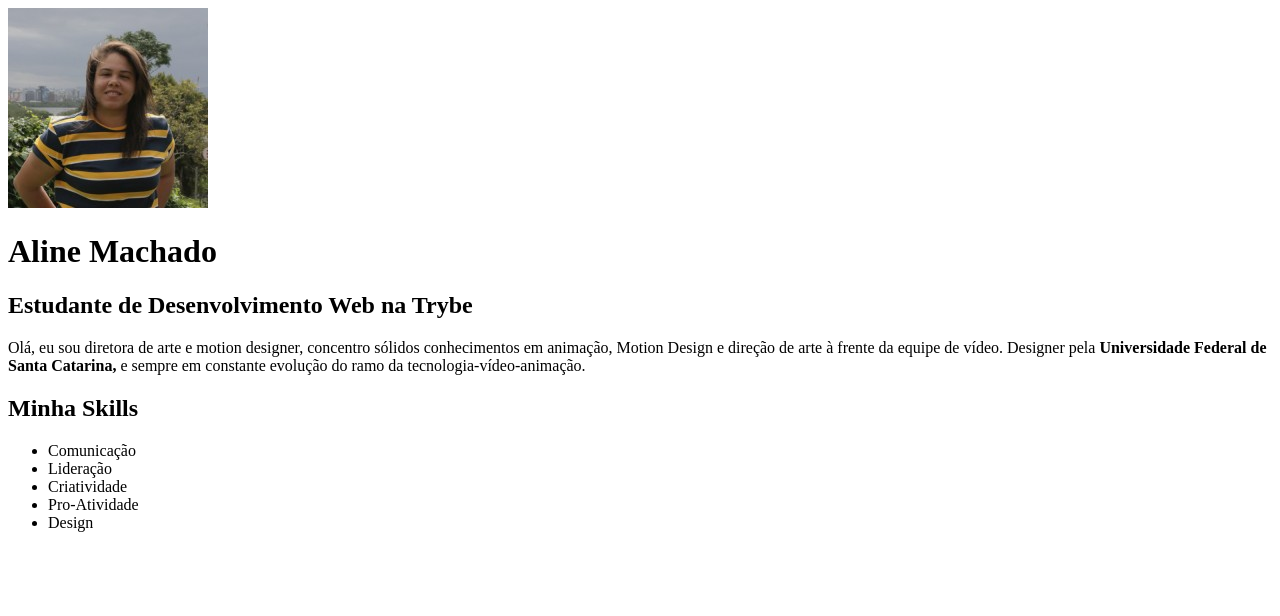
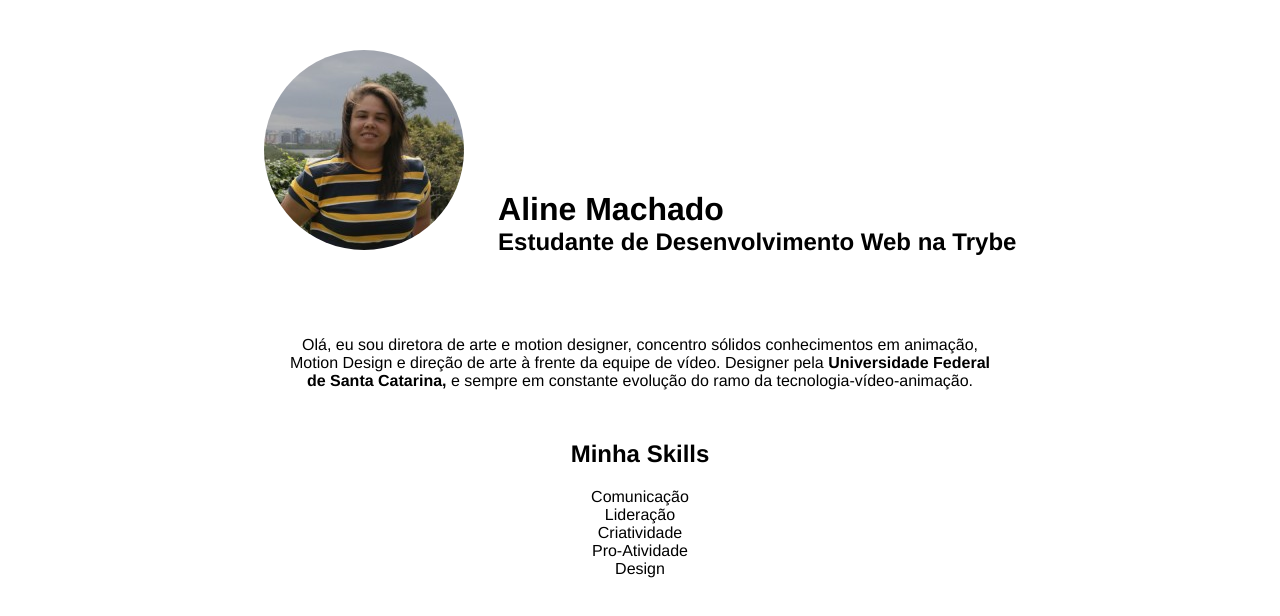
Before and after one commit to alinemchdo/ex-meu-porfolio01-, a plain HTML site: page index.html in a window 1280 px wide. Drawn offline with Linux system fonts and the light colour scheme.

Commit message:
alinhando skills

```diff
--- a/index.html
+++ b/index.html
@@ -5,15 +5,17 @@
     <meta http-equiv="X-UA-Compatible" content="IE=edge">
     <meta name="viewport" content="width=device-width, initial-scale=1.0">
     <title>Meu Potfólio Aline Machado</title>
+    <link rel="stylesheet" href="style.css">
 </head>
 <body>
-    <div>
+    <div class="herder">
         <img src="imagens-meu-portfolio/1565615107149.jpeg" alt="Foto Aline" width="200px">
-        <h1>Aline Machado</h1>
+        <div class="meunome"><h1>Aline Machado</h1>
         <h2>Estudante de Desenvolvimento Web na Trybe</h2>
-        <p>Olá, eu sou diretora de arte e motion designer, concentro sólidos conhecimentos em animação, Motion Design e direção de arte à frente da equipe de vídeo. Designer pela <strong>Universidade Federal de Santa Catarina,</strong>  e sempre em constante evolução do ramo da tecnologia-vídeo-animação.</p>
     </div>
-    <div>
+        <p>Olá, eu sou diretora de arte e motion designer, concentro sólidos conhecimentos em animação, <br> Motion Design e direção de arte à frente da equipe de vídeo. Designer pela <strong>Universidade Federal <br>de Santa Catarina,</strong>  e sempre em constante evolução do ramo da tecnologia-vídeo-animação.</p>
+    </div>
+    <div class="minhaskills">
         <h2>Minha Skills</h2>
         <ul>
             <li>Comunicação</li>
--- /dev/null
+++ b/style.css
@@ -0,0 +1,42 @@
+*{
+    padding: 0;
+    margin: 0;
+    font-family:  Helvetica, sans-serif;
+
+}
+
+.herder{
+    text-align: center;
+    margin: auto;
+    padding-top: 50px;
+
+}
+
+img{
+    border-radius: 100px;
+
+}
+
+.meunome {
+    display: inline-block;
+    margin: auto;
+    padding-bottom: 50px;
+    padding-left: 30px;
+}
+p{
+
+    text-align: center;
+    padding-top: 30px;
+    padding-bottom: 30px;
+}
+h1{
+    text-align: left;
+}
+.minhaskills h2{
+    text-align: center;
+    padding: 20px 20px;
+
+}
+.minhaskills ul{
+    text-align: center;
+}
```
